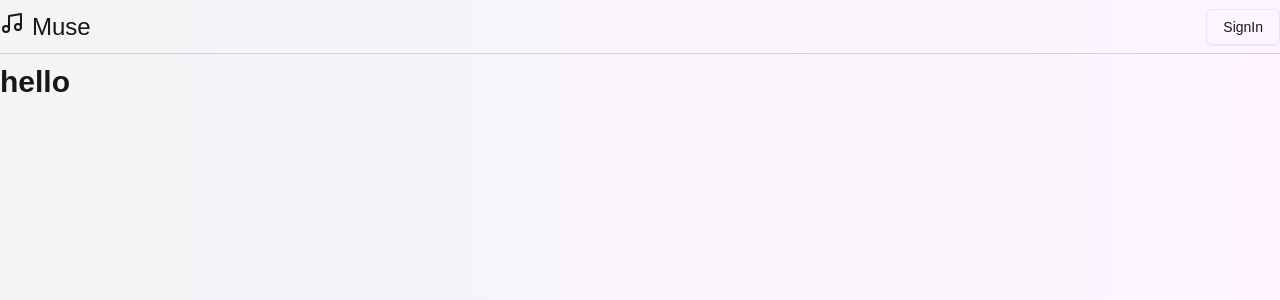
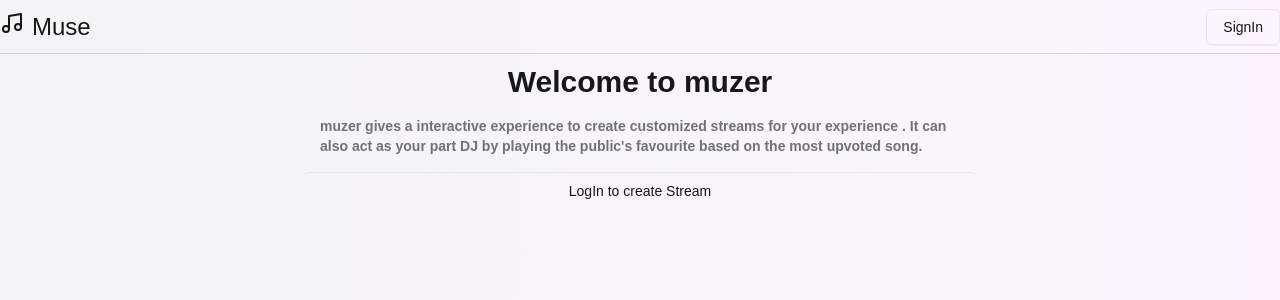
Before and after one commit to PRABHAT1SHUKLA/scheduler, a Next.js app: page / in a window 1280 px wide. Shown: the top 300 px of the page. Built offline with nearby package versions, Linux system fonts and the light colour scheme; no server answers.

Commit message:
created ui for creating stream on homepage based on session

```diff
--- a/app/page.tsx
+++ b/app/page.tsx
@@ -1,4 +1,7 @@
+import { buttonVariants } from "@/components/ui/button";
 import { getAuthSession } from "@/lib/auth";
+import { cn } from "@/lib/utils";
+import Link from "next/link";
 
 
 
@@ -14,9 +17,21 @@ export default async function Home() {
     <>
 
 
-    <div className="font-bold text-3xl h-screen flex flex-col">
+    <div className="font-bold text-3xl h-screen flex items-center tdxt-center flex-col">
 
-        hello
+
+
+     <div> Welcome to muzer</div>
+
+      <div className="text-sm divide-y">
+      <div className=" justify-between p-4 text-zinc-500 gap-x-4 max-w-2xl overflow-auto">
+      <p> muzer gives a interactive experience to create customized streams for your experience . It can also act as your part DJ by playing the public's favourite based on the most upvoted song.</p>
+      </div>
+       {session? <Link href={`/createStream`} className={cn(buttonVariants({variant:"ghost"}),"w-full gaps-x-2")}>Create Stream</Link>:<Link href="/sign-in" className={cn(buttonVariants({variant:"ghost"}),"w-full gaps-x-2")}>LogIn to create Stream</Link>}
+
+      </div>
+
+
 
 
 
```
